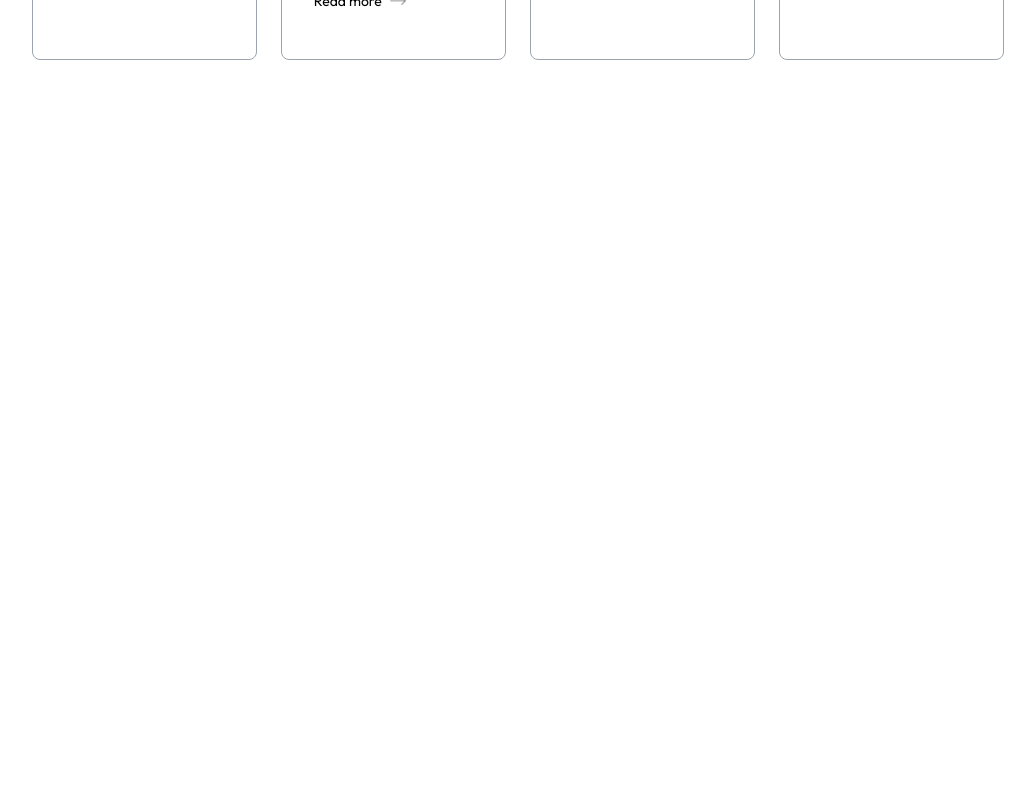
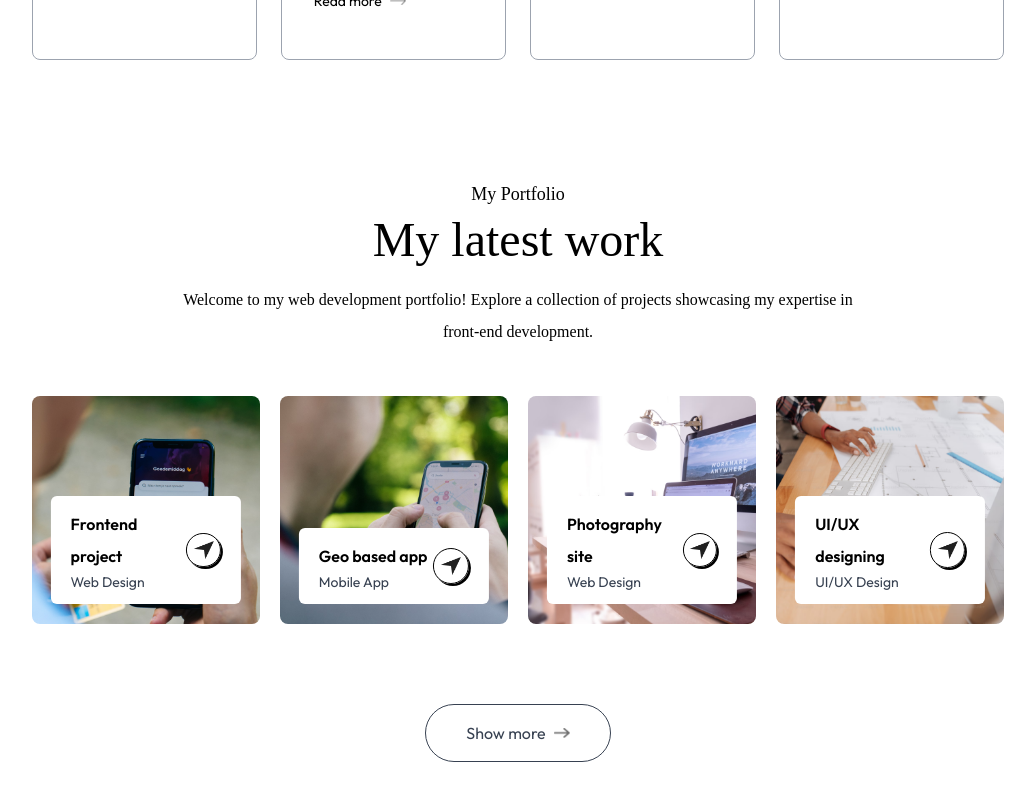
Before and after one commit to sll0yd/portfolio, a Next.js app: page / in a window 1280 px wide. Shown: the part 2123-2923 px from the top of the page, without its empty margins (122-1157 px from the left). Before the commit the page ends 2263 px from the top, so only its background shows below. Built offline with nearby package versions, Linux system fonts and the light colour scheme; a web font is replaced by a local one.

Commit message:
work section

```diff
--- /dev/null
+++ b/app/components/Work.jsx
@@ -0,0 +1,39 @@
+import { workData, assets } from '@/assets/assets';
+import Image from 'next/image';
+import React from 'react';
+
+const Work = () => {
+  return (
+    <div id="work" className="w-full px-[12%] py-10 scroll-mt-20">
+      <h4 className="text-center mb-2 text-lg font-Ovo">My Portfolio</h4>
+      <h2 className="text-center text-5xl font-Ovo">My latest work</h2>
+      <p className="text-center max-w-2xl mx-auto mt-5 mb-12 font-Ovo">
+        Welcome to my web development portfolio! Explore a collection of projects showcasing my
+        expertise in front-end development.
+      </p>
+      <div className="grid grid-cols-auto my-10 gap-5">
+        {workData.map((project, index) => (
+          <div
+            key={index}
+            className="aspect-square bg-no-repeat bg-cover bg-center rounded-lg relative cursor-pointer group"
+            style={{ backgroundImage: `url(${project.bgImage})` }}
+          >
+            <div className='bg-white w-10/12 rounded-md absolute bottom-5 left-1/2 -translate-x-1/2 py-3 px-5 flex items-center justify-between duration-500 group-hover:bottom-7'>
+              <div>
+                <h2 className='font-semibold'>{project.title}</h2>
+                <p className='text-sm text-gray-700'>{project.description}</p>
+              </div>
+              <div className='border rounded-full border-black w-9 aspect-square flex items-center justify-center shadow-[2px_2px_0_#000] group-hover:bg-lime-300 transition'>
+                <Image src={assets.send_icon} alt="send icon" className="w-5" />
+              </div>
+            </div>
+          </div>
+        ))}
+      </div>
+
+      <a href="" className='w-max flex items-center justify-center gap-2 text-gray-700 border-[0.5px] border-gray-700 rounded-full py-3 px-10 mx-auto my-20 hover:bg-lightHover duration-500'>Show more <Image src={assets.right_arrow_bold} alt='' className='w-4'/></a>
+    </div>
+  );
+};
+
+export default Work;
--- a/app/page.js
+++ b/app/page.js
@@ -4,6 +4,7 @@ import About from './components/About';
 import Header from './components/Header';
 import Navbar from './components/Navbar';
 import Services from './components/Services';
+import Work from './components/Work';
 
 export default function Home() {
   return (
@@ -12,6 +13,7 @@ export default function Home() {
       <Header />
       <About />
       <Services />
+      <Work />
     </>
   );
 }
--- a/assets/assets.js
+++ b/assets/assets.js
@@ -95,7 +95,7 @@ export const workData = [
   {
     title: 'UI/UX designing',
     description: 'UI/UX Design',
-    bgImage: '/work-4.png',
+    bgImage: 'work-4.png',
   },
 ];
 
```
Also changed, not shown: app/components/Services.jsx (+5 -2 lines).
